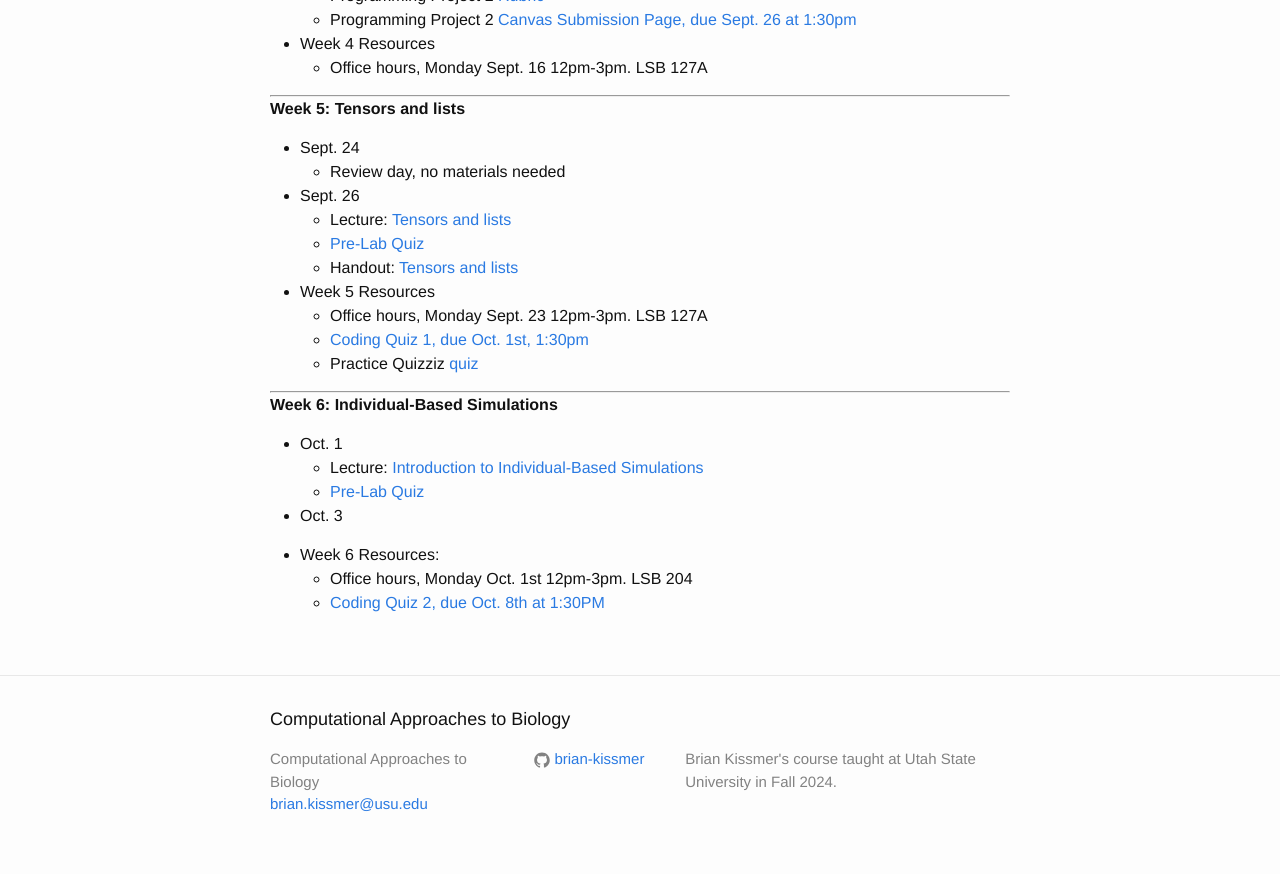
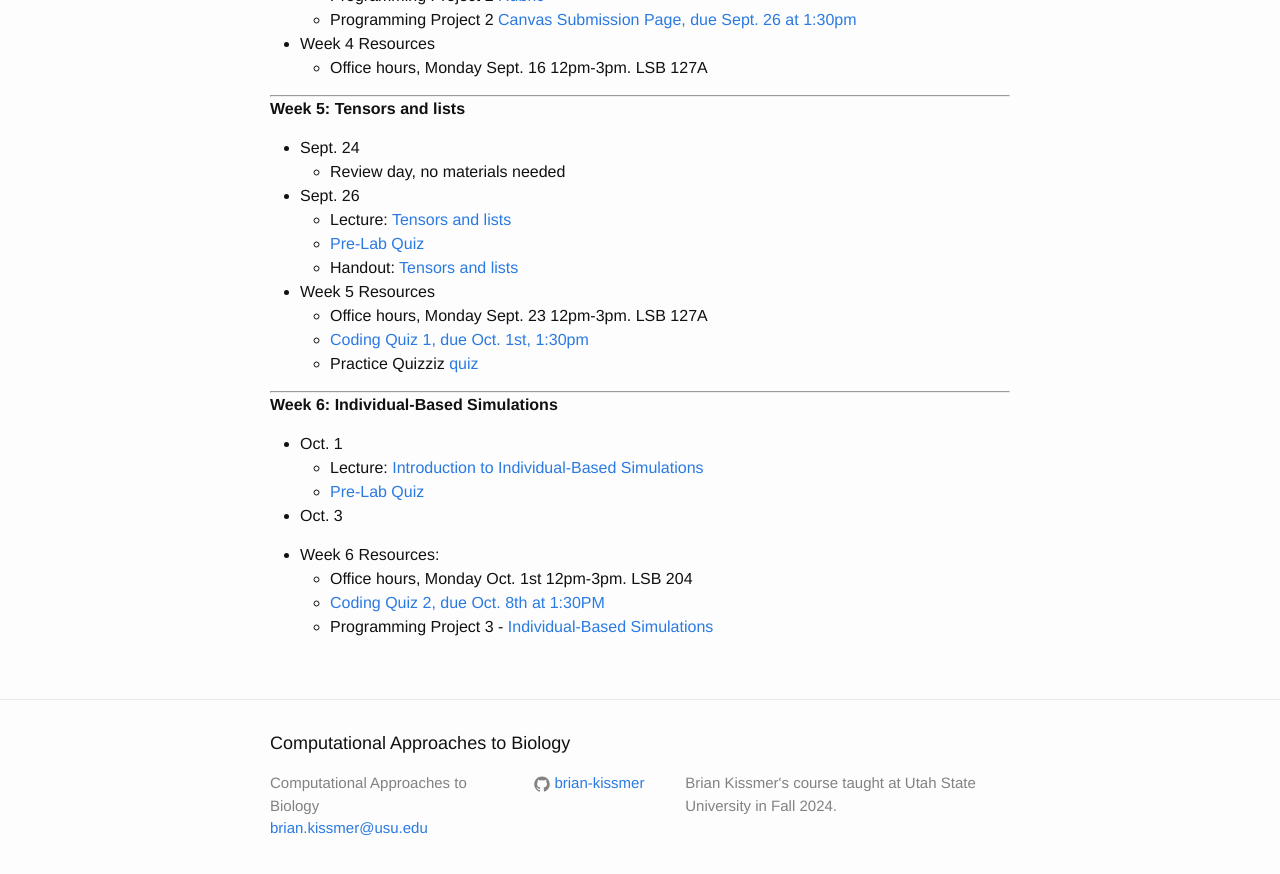
Before and after one commit to brian-kissmer/brian-kissmer.github.io, a Jekyll site: the page built from Schedule.md, in a window 1280 px wide and 900 px high, scrolled down 1399 px. Shown: the top 874 px of the window. Built offline with Jekyll 4.4.1, drawn with Linux system fonts in a browser that asks for light colours.

Commit message:
Update Schedule.md

```diff
--- a/Schedule.md
+++ b/Schedule.md
@@ -97,3 +97,4 @@ layout: page
 * Week 6 Resources:
   * Office hours, Monday Oct. 1st 12pm-3pm. LSB 204
   * [Coding Quiz 2, due Oct. 8th at 1:30PM](https://usu.instructure.com/courses/762928/quizzes/1277500)
+  * Programming Project 3 - [Individual-Based Simulations]({{ site.baseurl }}/programming_projects/programming_project3.html)
```
